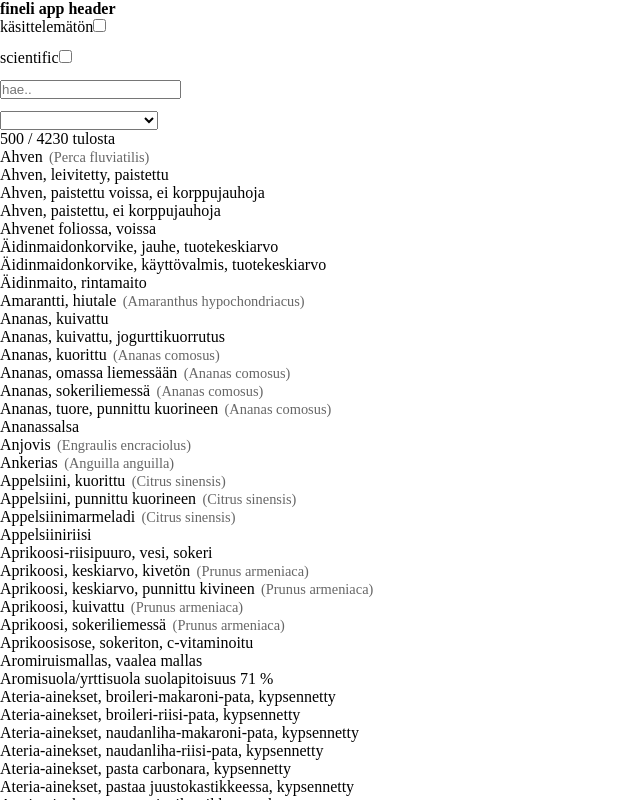
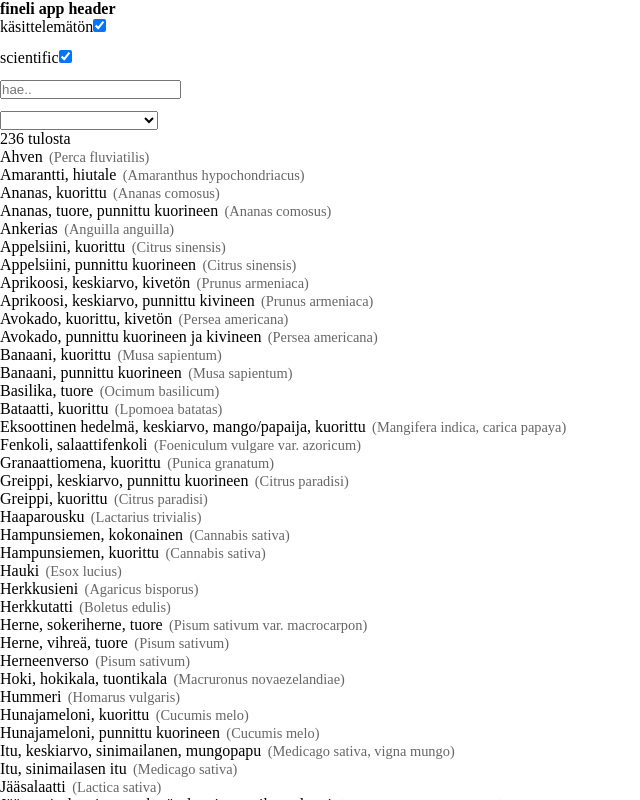
Before and after one commit to visahaarala/fineli, a React (Vite) app: page / in a window 1280 px wide. Shown: the top 800 px of the page, without its empty margins (0-640 px from the left). Built offline with nearby package versions, Linux system fonts and the light colour scheme.

Commit message:
raw & scientific default true

```diff
--- a/src/components/Search.tsx
+++ b/src/components/Search.tsx
@@ -16,8 +16,8 @@ const Search = ({
   setFoods: Dispatch<SetStateAction<FoodType[]>>;
 }) => {
   const [igclasspOpt, setIgclasspOpt] = useState<string | undefined>();
-  const [isRaw, setIsRaw] = useState(false);
-  const [isScientific, setIsScientific] = useState(false);
+  const [isRaw, setIsRaw] = useState(true);
+  const [isScientific, setIsScientific] = useState(true);
 
   useEffect(() => {
     const words = search.split(' ');
```
